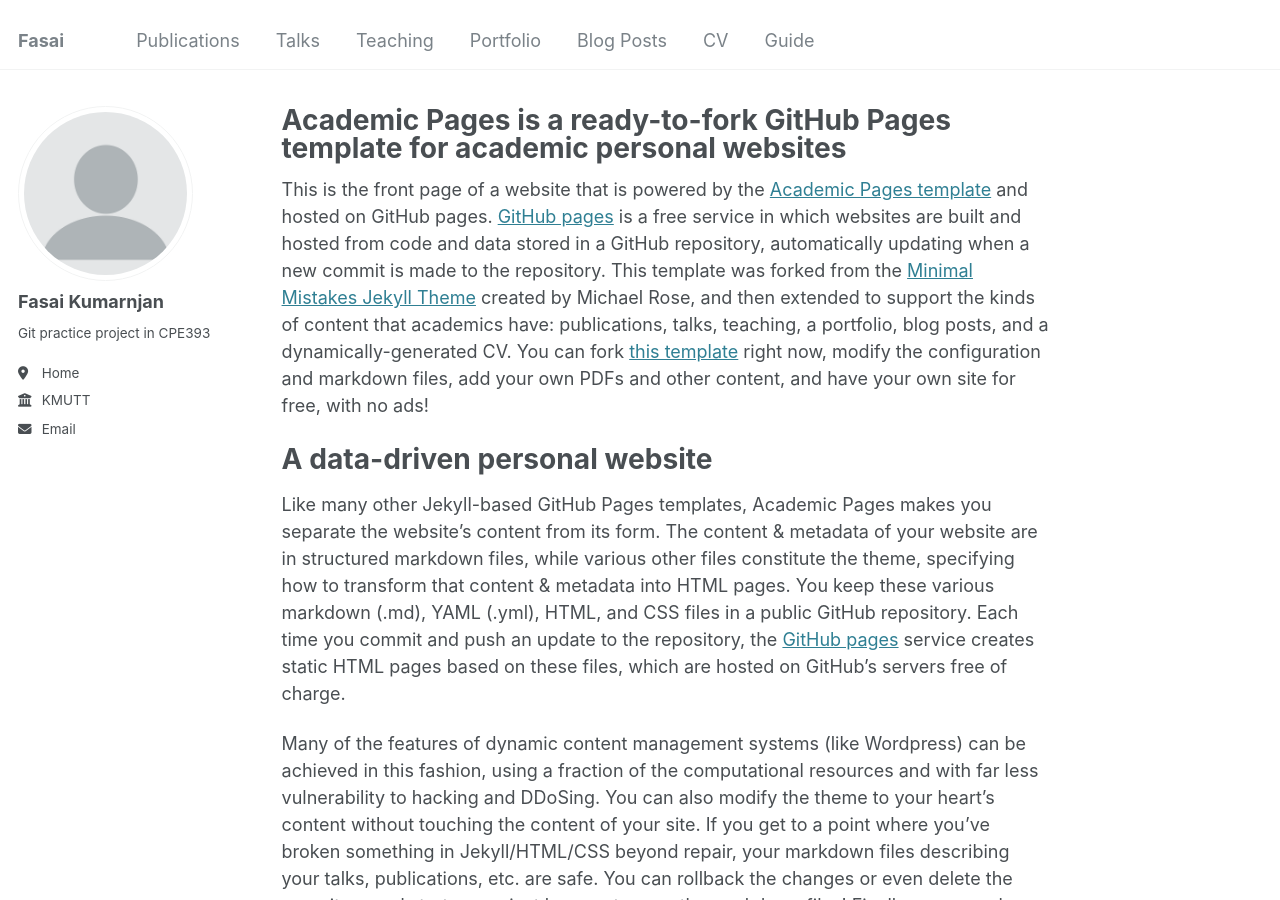
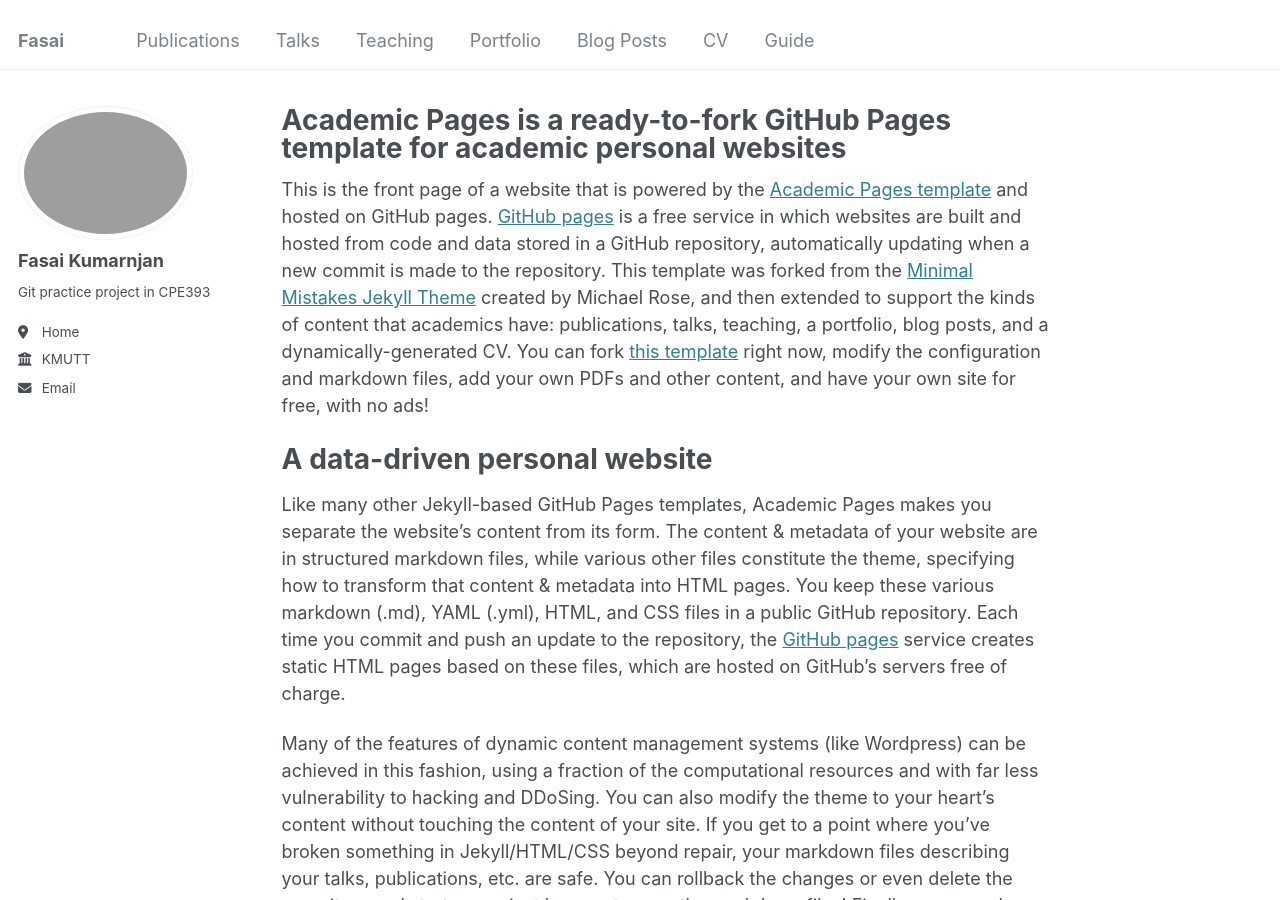
Before and after one commit to FasaiKJ/FasaiKJ.github.io, a Jekyll site: the page built from _pages/about.md, in a window 1280 px wide and 900 px high. Built offline with Jekyll 4.4.1, drawn with Linux system fonts in a browser that asks for light colours.

Commit message:
Update _config.yml

```diff
--- a/_config.yml
+++ b/_config.yml
@@ -21,7 +21,7 @@ repository               : "academicpages/academicpages.github.io"
 #               Additional customization can be done by editing /_includes/author-profile.html
 author:
   # Biographic information
-  avatar           : "profile.png"
+  avatar           : ".jpg"
   name             : "Fasai Kumarnjan"
   pronouns         : # example: "she/her"
   bio              : "Git practice project in CPE393"
```
